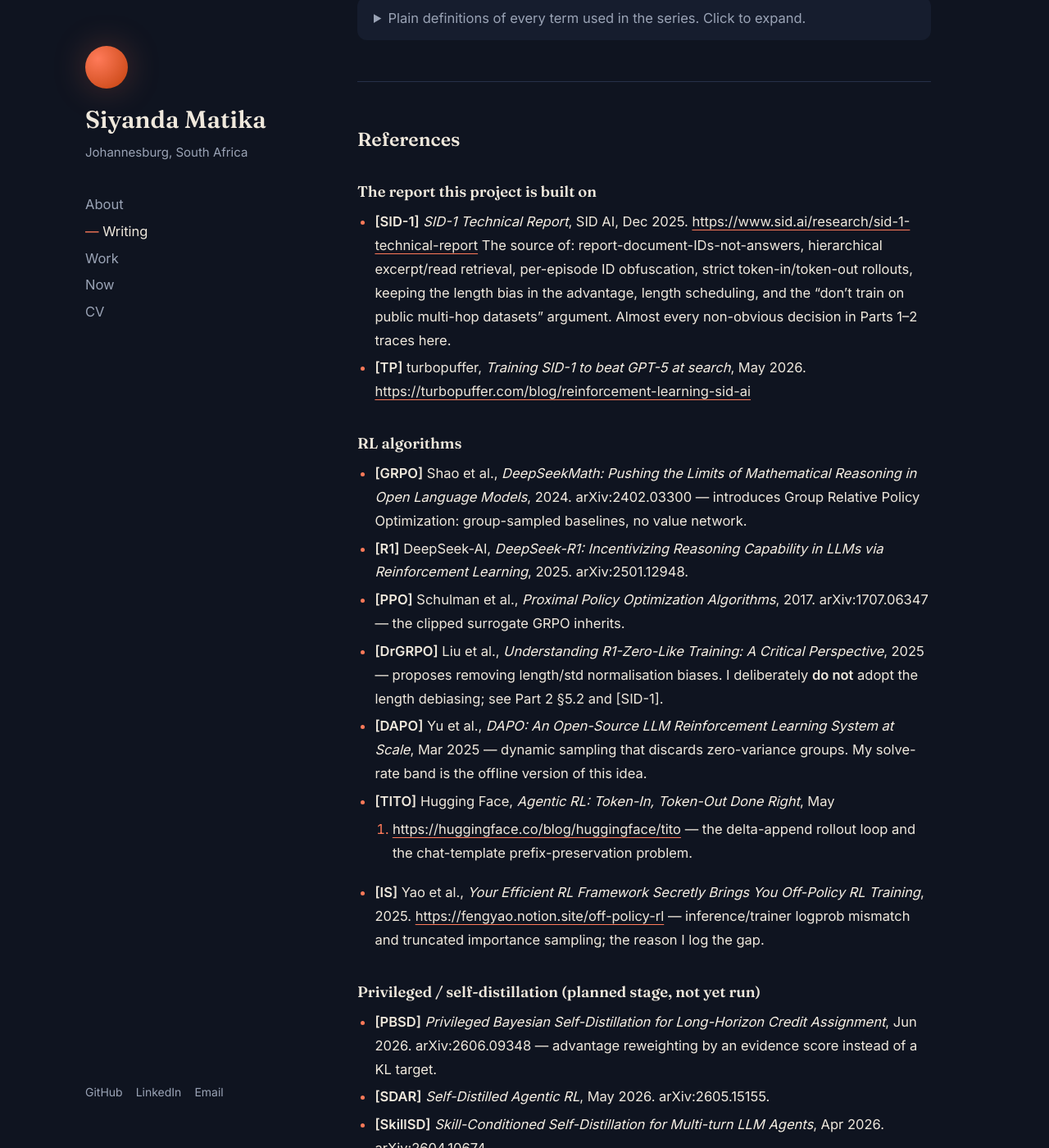
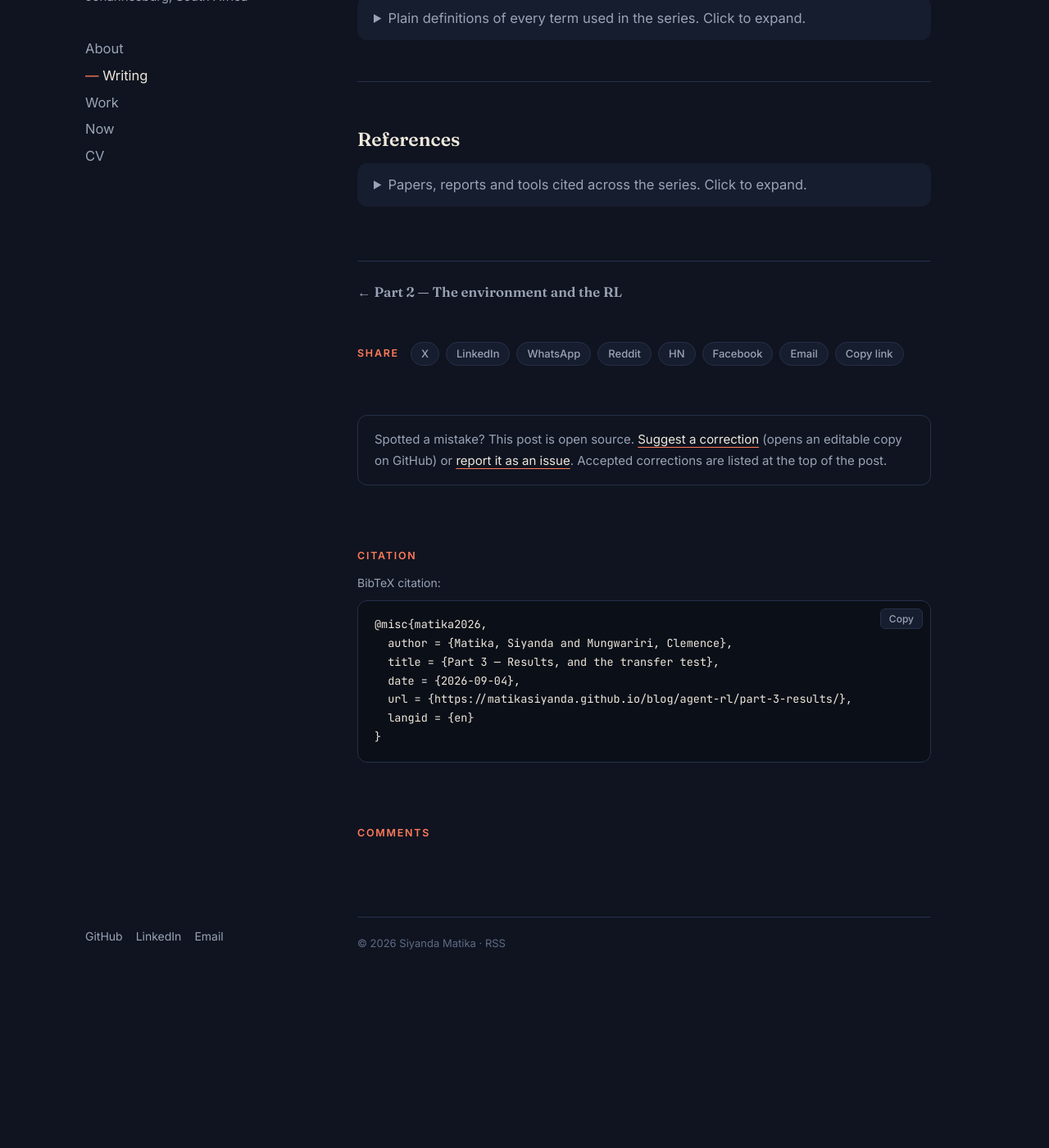
Before and after one commit to matikasiyanda/matikasiyanda.github.io, a Jekyll site: the page built from _posts/2026-09-04-part-3-results.md, in a window 1280 px wide and 1400 px high, scrolled down 10585 px. Shown: the whole window at 82% size. Built offline with Jekyll 4.4.1, drawn with Linux system fonts in a browser that asks for light colours; comment, search, counter and statistics services are not loaded; after the commit the page ends 11795 px from its top, so only the background shows below that; some of the changed text lies outside the part shown.

Commit message:
GRPO series: collapse references as well as glossary

```diff
--- a/_posts/2026-09-04-part-3-results.md
+++ b/_posts/2026-09-04-part-3-results.md
@@ -586,6 +586,9 @@ template. The discipline that keeps multi-turn RL from collapsing.
 
 ## References {#references}
 
+<details markdown="1">
+<summary>Papers, reports and tools cited across the series. Click to expand.</summary>
+
 ### The report this project is built on
 
 - **[SID-1]** *SID-1 Technical Report*, SID AI, Dec 2025.
@@ -677,3 +680,6 @@ template. The discipline that keeps multi-turn RL from collapsing.
   a supported alternative to the hand-rolled loop.
 - **[Unsloth]** Unsloth, *FP8 Reinforcement Learning* docs — FP8 + weight
   sharing between vLLM and the trainer (planned for the 4B stage).
+
+
+</details>
```
Also changed, not shown: _posts/2026-09-04-part-1-data.md (+6 -0 lines), _posts/2026-09-04-part-2-rl.md (+6 -0 lines), scripts/import_agent_rl.py (+6 -5 lines).
